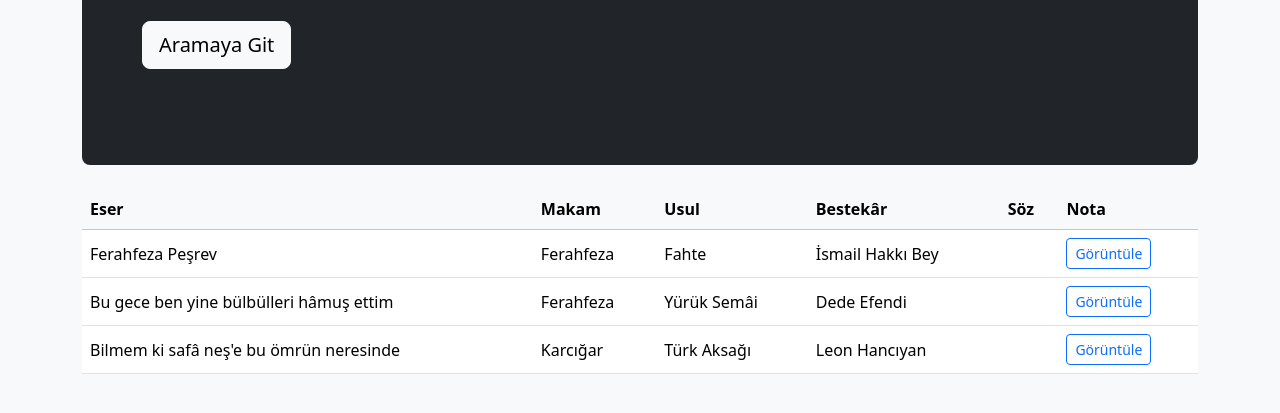
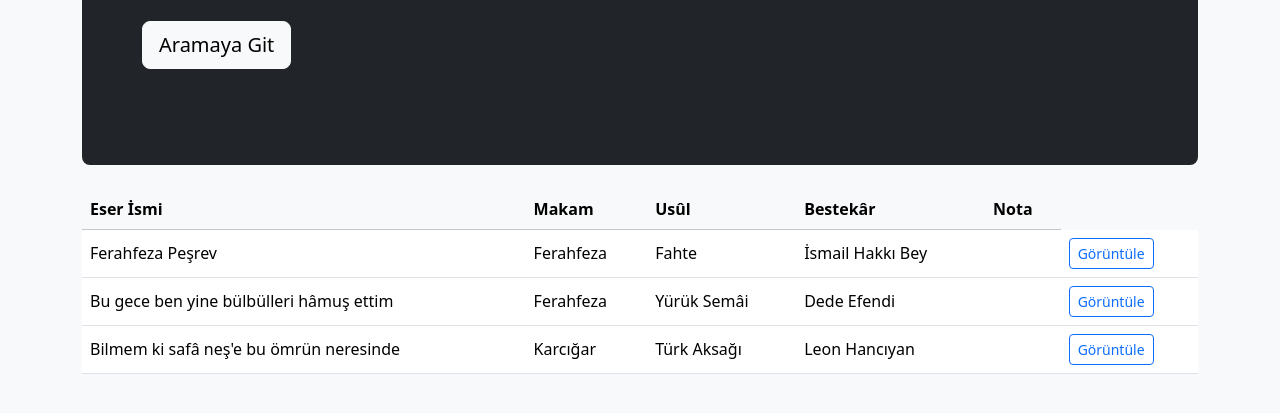
Before and after one commit to ferahfeza/tsm-arsiv-site, a plain HTML site: page index.html in a window 1280 px wide. Shown: the part 413-826 px from the top of the page. Drawn offline with nearby package versions, Linux system fonts and the light colour scheme.

Commit message:
Update column headers in index.html

```diff
--- a/index.html
+++ b/index.html
@@ -81,11 +81,10 @@
       <table id="tbl" class="table table-hover align-middle" aria-describedby="help">
         <thead class="table-light">
           <tr>
-            <th scope="col">Eser</th>
+            <th scope="col">Eser İsmi</th>
             <th scope="col">Makam</th>
-            <th scope="col">Usul</th>
+            <th scope="col">Usûl</th>
             <th scope="col">Bestekâr</th>
-            <th scope="col">Söz</th>
             <th scope="col">Nota</th>
           </tr>
         </thead>
```
